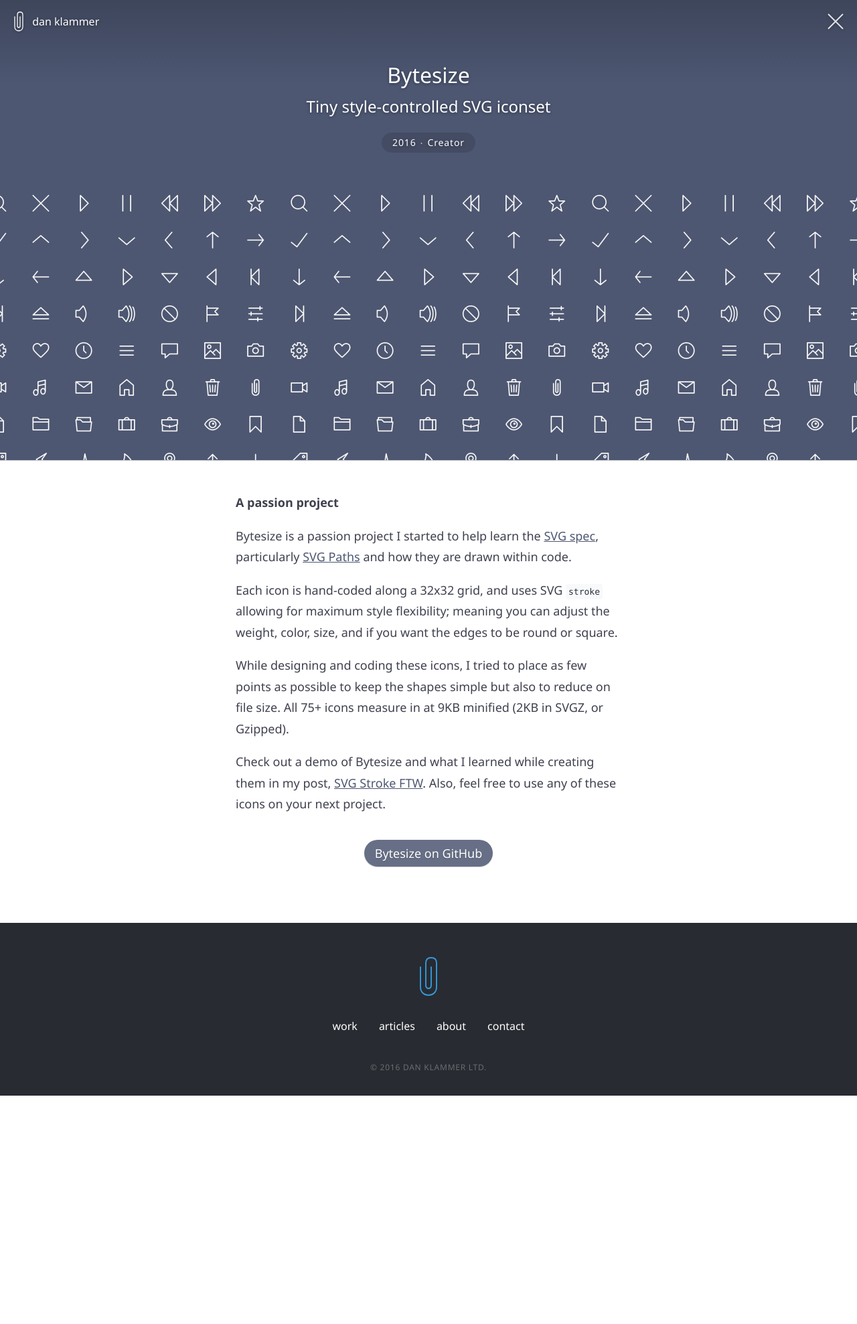
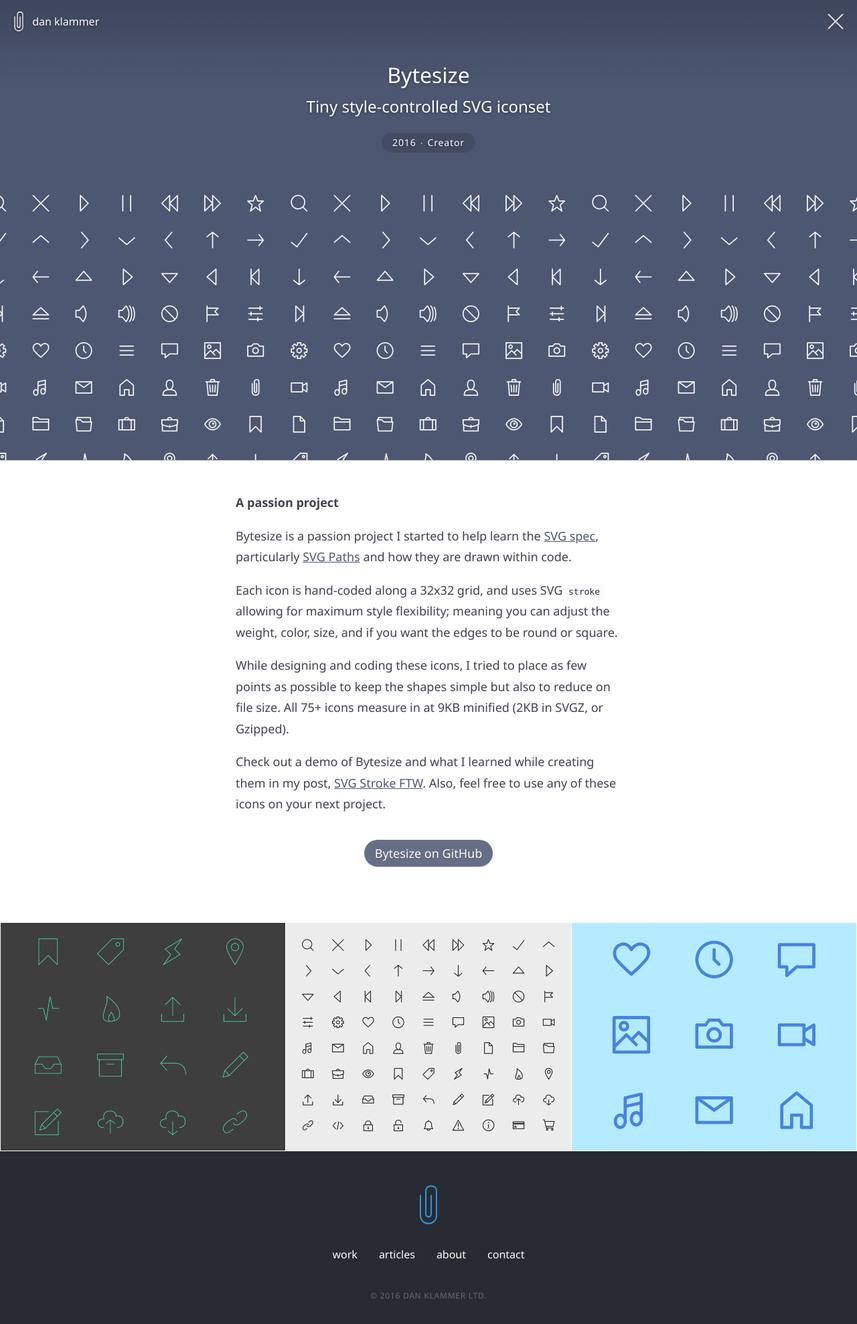
Before and after one commit to danklammer/danklammer.github.io, a Jekyll site: the page built from work/_posts/2016-06-01-bytesize.md, in a window 1280 px wide. Shown: the whole page at 67% size. Built offline with Jekyll 4.4.1, drawn with Linux system fonts in a browser that asks for light colours; before the commit the page ends 1636 px from its top, so only the background shows below that.

Commit message:
Added Thumbs for Bytesize project

```diff
--- a/work/_posts/2016-06-01-bytesize.md
+++ b/work/_posts/2016-06-01-bytesize.md
@@ -33,3 +35,33 @@
 [SVG Paths]: https://developer.mozilla.org/en-US/docs/Web/SVG/Tutorial/Paths
 [SVG Stroke FTW]: /articles/svg-stroke-ftw/
 [Bytesize GitHub page]: https://github.com/danklammer/bytesize-icons
+
+
+<div class="project-gallery mt7" itemscope itemtype="http://schema.org/ImageGallery">
+
+<figure class="project-item lg-width-33 sm-width-100 inline-block" citemprop="associatedMedia" itemscope itemtype="http://schema.org/ImageObject">
+  <a href="/img/work/bytesize/bytesize-green.png" data-size="2000x1600" itemprop="contentUrl">
+      <img src="/img/work/bytesize/bytesize-green-sm.png" class="width-full" itemprop="thumbnail" alt="Thin &amp; Square" />
+  </a>
+  <figcaption class="project-item-caption align-middle p2" itemprop="caption description">Thin &amp; Square</figcaption>
+</figure>{% comment %}
+
+
+{% endcomment %}<figure class="project-item lg-width-33 sm-width-100 inline-block" citemprop="associatedMedia" itemscope itemtype="http://schema.org/ImageObject">
+  <a href="/img/work/bytesize/bytesize-gray.png" data-size="2000x1600" itemprop="contentUrl">
+      <img src="/img/work/bytesize/bytesize-gray-sm.png" class="width-full" itemprop="thumbnail" alt="Full Iconset" />
+  </a>
+  <figcaption class="project-item-caption align-middle p2" itemprop="caption description">Full Iconset</figcaption>
+</figure>{% comment %}
+
+{% endcomment %}<figure class="project-item lg-width-33 sm-width-100 inline-block" citemprop="associatedMedia" itemscope itemtype="http://schema.org/ImageObject">
+  <a href="/img/work/bytesize/bytesize-blue.png" data-size="2000x1600" itemprop="contentUrl">
+      <img src="/img/work/bytesize/bytesize-blue-sm.png" class="width-full" itemprop="thumbnail" alt="Thick &amp; Round" />
+  </a>
+  <figcaption class="project-item-caption align-middle p2" itemprop="caption description">Thick &amp; Round</figcaption>
+</figure>
+
+
+</div>
+
+{% include modules/plugin-photoswipe.html %}
```
Also changed, not shown: other parts of work/_posts/2016-06-01-bytesize.md (+2 -0 lines), img/work/bytesize/bytesize-blue-sm.png (added), img/work/bytesize/bytesize-blue.png (added), img/work/bytesize/bytesize-gray-sm.png (added), img/work/bytesize/bytesize-gray.png (added), img/work/bytesize/bytesize-green-sm.png (added), img/work/bytesize/bytesize-green.png (added).
